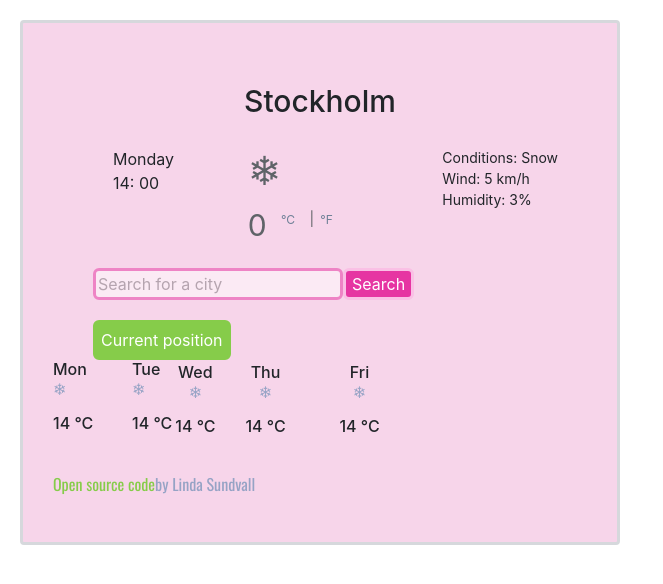
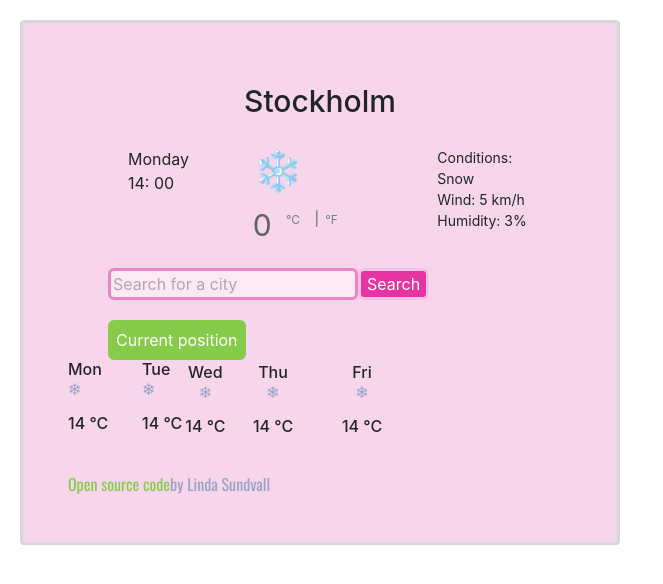
Before and after one commit to L-Sundvall/weather-app-react2.0, a React (Create React App) app: page / in a window 1280 px wide. Shown: the top 584 px of the page, without its empty margins (0-663 px from the left). Built offline with nearby package versions, Linux system fonts and the light colour scheme.

Commit message:
added bootstrap in terminal

```diff
--- a/package.json
+++ b/package.json
@@ -7,6 +7,7 @@
     "@testing-library/react": "^11.2.3",
     "@testing-library/user-event": "^12.6.0",
     "axios": "^0.21.1",
+    "bootstrap": "^4.5.3",
     "react": "^17.0.1",
     "react-dom": "^17.0.1",
     "react-scripts": "4.0.1",
--- a/public/index.html
+++ b/public/index.html
@@ -13,12 +13,7 @@
       href="https://fonts.googleapis.com/css2?family=Montserrat:wght@200&family=Oswald&display=swap"
       rel="stylesheet"
     />
-    <link
-      rel="stylesheet"
-      href="https://cdn.jsdelivr.net/npm/bootstrap@4.5.3/dist/css/bootstrap.min.css"
-      integrity="sha384-TX8t27EcRE3e/ihU7zmQxVncDAy5uIKz4rEkgIXeMed4M0jlfIDPvg6uqKI2xXr2"
-      crossorigin="anonymous"
-    />
+
     <link rel="apple-touch-icon" href="%PUBLIC_URL%/logo192.png" />
 
     <link rel="manifest" href="%PUBLIC_URL%/manifest.json" />
--- a/src/App.js
+++ b/src/App.js
@@ -5,18 +5,16 @@
 import Forecast from "./Forecast"
 import Opensource from './Opensource';
 
-function App() {
+export default function App() {
   return (
     <div className="App">
-      <header className="App-header">
+     <div className="container">
      <Weather />
      <Search />
      <Forecast />
     <Opensource />
 
-      </header>
+   </div>
     </div>
   );
 }
-
-export default App;
--- a/src/index.js
+++ b/src/index.js
@@ -1,6 +1,7 @@
 import React from 'react';
 import ReactDOM from 'react-dom';
 import './index.css';
+import "bootstrap/dist/css/bootstrap.css";
 import App from './App';
 import reportWebVitals from './reportWebVitals';
 
```
Also changed, not shown: 2 other files (tests, documents, lock files or other folders).
